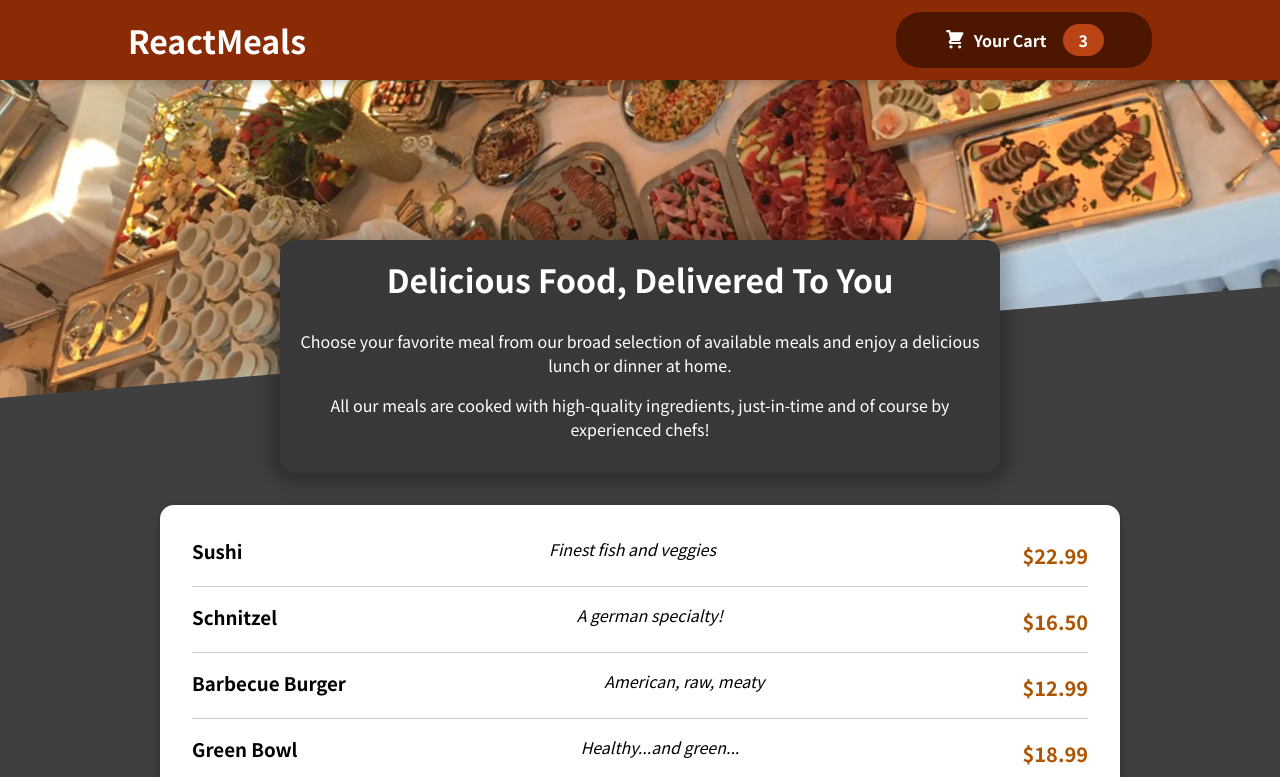
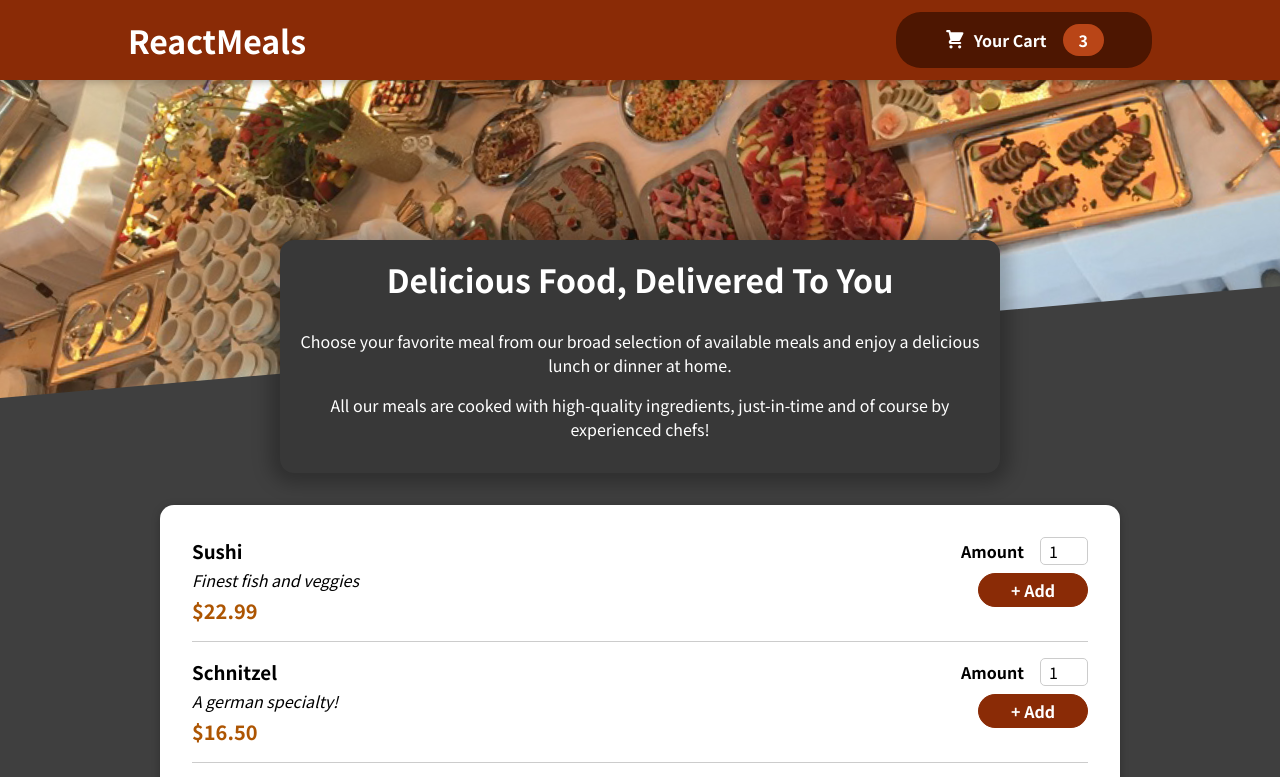
Before and after one commit to enesctnn/food-order, a React (Create React App) app: page / in a window 1280 px wide. Shown: the top 777 px of the page. Built offline with nearby package versions, Linux system fonts and the light colour scheme.

Commit message:
meal item form and ui components added

```diff
--- a/src/components/Meals/AvailableMeals.js
+++ b/src/components/Meals/AvailableMeals.js
@@ -31,14 +31,7 @@ const DUMMY_MEALS = [
 
 const AvailableMeals = () => {
   const mealList = DUMMY_MEALS.map((meal) => {
-    return (
-      <MealItem
-        key={meal.id}
-        price={meal.price}
-        name={meal.name}
-        description={meal.description}
-      />
-    );
+    return <MealItem key={meal.id} meal={meal} />;
   });
 
   return (
--- a/src/components/Meals/MealItem/MealItem.js
+++ b/src/components/Meals/MealItem/MealItem.js
@@ -1,15 +1,18 @@
 import classses from './MealItem.module.css';
+import MealItemForm from './MealItemForm';
 
-const MealItem = (props) => {
-  const price = `$${props.price.toFixed(2)}`;
+const MealItem = ({ meal }) => {
+  const price = `$${meal.price.toFixed(2)}`;
   return (
-    <li>
-      <div className={classses.meal}>
-        <h3>{props.name}</h3>
-        <div className={classses.description}>{props.description}</div>
+    <li className={classses.meal}>
+      <div>
+        <h3>{meal.name}</h3>
+        <div className={classses.description}>{meal.description}</div>
         <div className={classses.price}>{price}</div>
       </div>
-      <div></div>
+      <div>
+        <MealItemForm id={meal.id} />
+      </div>
     </li>
   );
 };
--- /dev/null
+++ b/src/components/Meals/MealItem/MealItemForm.js
@@ -0,0 +1,23 @@
+import Input from '../../UI/Input/Input';
+import classes from './MealItemForm.module.css';
+
+const MealItemForm = (props) => {
+  return (
+    <form className={classes.form}>
+      <Input
+        label="Amount"
+        input={{
+          id: 'amount_' + props.id,
+          type: 'number',
+          min: '1',
+          max: '5',
+          step: '1',
+          defaultValue: '1',
+        }}
+      />
+      <button>+ Add</button>
+    </form>
+  );
+};
+
+export default MealItemForm;
--- /dev/null
+++ b/src/components/Meals/MealItem/MealItemForm.module.css
@@ -0,0 +1,20 @@
+.form {
+  text-align: right;
+}
+
+.form button {
+  font: inherit;
+  cursor: pointer;
+  background-color: #8a2b06;
+  border: 1px solid #8a2b06;
+  color: white;
+  padding: 0.25rem 2rem;
+  border-radius: 20px;
+  font-weight: bold;
+}
+
+.form button:hover,
+.form button:active {
+  background-color: #641e03;
+  border-color: #641e03;
+}
--- /dev/null
+++ b/src/components/UI/Input/Input.js
@@ -0,0 +1,13 @@
+import classes from './Input.module.css';
+
+const Input = (props) => {
+  return (
+    <div className={classes.input}>
+      <label htmlFor={props.input.id}>{props.label}</label>
+      {/* if prop.input has {type:'text'} it will be added*/}
+      <input id={props.input.id} {...props.input} />
+    </div>
+  );
+};
+
+export default Input;
--- /dev/null
+++ b/src/components/UI/Input/Input.module.css
@@ -0,0 +1,18 @@
+.input {
+  display: flex;
+  align-items: center;
+  margin-bottom: 0.5rem;
+}
+
+.input label {
+  font-weight: bold;
+  margin-right: 1rem;
+}
+
+.input input {
+  width: 3rem;
+  border-radius: 5px;
+  border: 1px solid #ccc;
+  font: inherit;
+  padding-left: 0.5rem;
+}
```
Also changed, not shown: src/components/Meals/MealItem/MealItem.module.css (line endings or trailing spaces).
